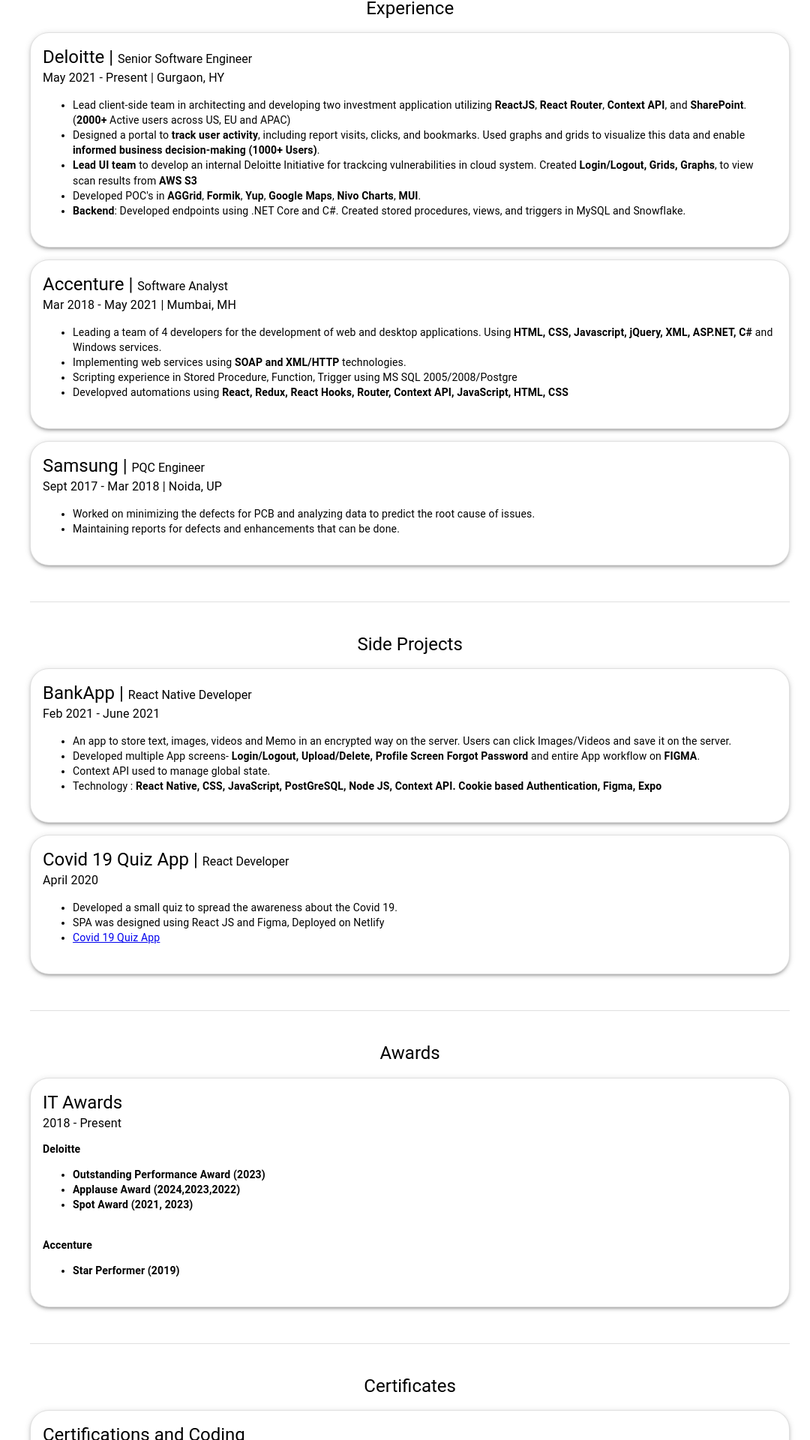
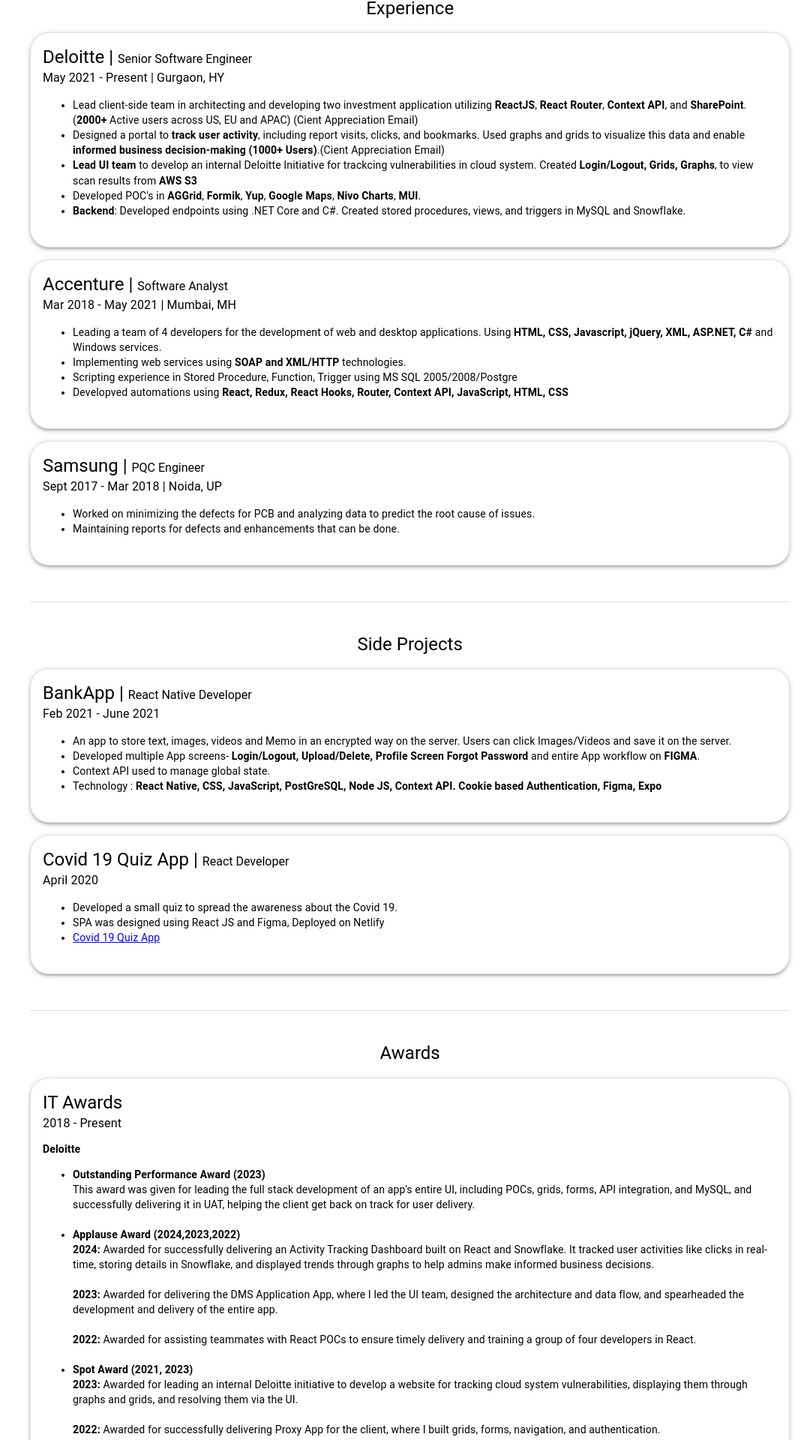
Before and after one commit to iAchyut/portfolio-ts, a React (Create React App) app: page / in a window 1280 px wide. Shown: the part 815-2735 px from the top of the page at 75% size, without its empty margins (200-1280 px from the left). Built offline with nearby package versions, Linux system fonts and the light colour scheme.

Commit message:
Added form and UI features

```diff
--- a/src/App.tsx
+++ b/src/App.tsx
@@ -17,6 +17,7 @@
   const EducationRef = React.useRef(null);
   const SideProjRef = React.useRef(null);
   const IntroRef = React.useRef(null);
+  const ContactRef = React.useRef(null);
 
   const [mode, setMode] = React.useState<"light" | "dark">("light");
   const colorMode = React.useMemo(
@@ -83,6 +84,7 @@
               EducationRef={EducationRef}
               SideProjRef={SideProjRef}
               IntroRef={IntroRef}
+              ContactRef={ContactRef}
             />
           </Grid>
           <Grid item xs={2} style={{ padding: 0 }}>
@@ -97,6 +99,7 @@
               EducationRef={EducationRef}
               SideProjRef={SideProjRef}
               IntroRef={IntroRef}
+              ContactRef={ContactRef}
             />
           </Grid>
         </Grid>
--- a/src/components/Content/Awards/index.js
+++ b/src/components/Content/Awards/index.js
@@ -10,13 +10,31 @@
       <b>Deloitte</b>
       <ul>
         <li>
-          <b>Outstanding Performance Award (2023)</b>
+          <b>Outstanding Performance Award (2023)</b> <br/>
+          This award was given for leading the full stack development of an app's entire UI, including POCs, grids, forms, API integration, and MySQL, and successfully delivering it in UAT, helping the client get back on track for user delivery.
         </li>
+        <br/>
         <li>
           <b>Applause Award (2024,2023,2022)</b>
+          <br/>
+          <b>2024:</b> Awarded for successfully delivering an Activity Tracking Dashboard built on React and Snowflake. It tracked user activities like clicks in real-time, storing details in Snowflake, and displayed trends through graphs to help admins make informed business decisions.
+          <br/>
+          <br/>
+          <b>2023:</b> Awarded for delivering the DMS Application App, where I led the UI team, designed the architecture and data flow, and spearheaded the development and delivery of the entire app.
+          <br/>
+          <br/>
+          <b>2022:</b> Awarded for assisting teammates with React POCs to ensure timely delivery and training a group of four developers in React.
+          <br/>
+          <br/>
         </li>
         <li>
           <b>Spot Award (2021, 2023)</b>
+          <br/>
+          <b>2023:</b> Awarded for leading an internal Deloitte initiative to develop a website for tracking cloud system vulnerabilities, displaying them through graphs and grids, and resolving them via the UI.
+          <br/>
+          <br/>
+          <b>2022:</b> Awarded for successfully delivering Proxy App for the client, where I built grids, forms, navigation, and authentication.
+          <br/>
         </li>
       </ul>
       <br />
@@ -24,6 +42,9 @@
       <ul>
         <li>
           <b>Star Performer (2019)</b>
+          <br/>
+          <b>2019:</b> Awarded for driving multiple releases to PROD, leading client calls, spearheading development with two junior devs, and receiving positive client feedback.
+          <br/>
         </li>
       </ul>
     </>
--- /dev/null
+++ b/src/components/Content/ContactMe/index.js
@@ -0,0 +1,28 @@
+import React from "react";
+import Typography from "@mui/material/Typography";
+import OutlinedCard from "../../ReusuableComponents/Card";
+import Stack from "@mui/material/Stack";
+import Divider from "@mui/material/Divider";
+
+const ContactMe = ({ reference }) => {
+  return (
+    <>
+      <div style={{ height: "1000px", width: "95%" }}>
+        <iframe
+          ref={reference}
+          src="https://docs.google.com/forms/d/e/1FAIpQLSfV1LeEmW5yvVvFDD3AuCH1giTKt7AyWgPNToKoqg1unZdDgQ/viewform?embedded=true"
+          width="95%"
+          height="100%"
+          frameborder="0"
+          marginheight="0"
+          marginwidth="0"
+        >
+          Loading…
+        </iframe>
+      </div>
+      <Divider width="95%" sx={{ margin: 5 }} />
+    </>
+  );
+};
+
+export default ContactMe;
--- a/src/components/Content/Education/index.js
+++ b/src/components/Content/Education/index.js
@@ -5,30 +5,24 @@
 import Divider from "@mui/material/Divider";
 
 const Education = ({ reference }) => {
-  let SMVDUjsx = <>
+  let SMVDUjsx = (
+    <>
       <ul>
-    <li>
-      Colleage of Engineering
-    </li>
-      <li>
-        Electronics and Communication Engineering
-      </li>
-      <li>
-        CGPA : 7.31/10.00
-      </li>
+        <li>College of Engineering</li>
+        <li>Electronics and Communication Engineering</li>
+        <li>CGPA :<b>7.31/10.00</b> </li>
       </ul>
     </>
+  );
 
-let CMSjsx = <>
+  let CMSjsx = (
+    <>
       <ul>
-    <li>
-      10th : 89.5%
-    </li>
-    <li>
-      12th : 89.2%
-    </li>
+        <li>10th : 89.5%</li>
+        <li>12th : 89.2%</li>
       </ul>
     </>
+  );
 
   return (
     <>
@@ -53,7 +47,7 @@
           secondaryHeading={"April 1998 - May 2013"}
           body={CMSjsx}
         />
-         <Divider width="95%" sx={{margin:5}}/>
+        <Divider width="95%" sx={{ margin: 5 }} />
       </Stack>
     </>
   );
--- a/src/components/Content/Experience/index.js
+++ b/src/components/Content/Experience/index.js
@@ -12,13 +12,13 @@
           Lead client-side team in architecting and developing two investment
           application utilizing <b>ReactJS</b>, <b>React Router</b>,{" "}
           <b>Context API</b>, and <b>SharePoint</b>. (<b>2000+</b> Active users
-          across US, EU and APAC)
+          across US, EU and APAC) (Cient Appreciation Email)
         </li>
         <li>
           Designed a portal to <b>track user activity</b>, including report
           visits, clicks, and bookmarks. Used graphs and grids to visualize this
           data and enable <b>informed business decision-making (1000+ Users)</b>
-          .
+          .(Cient Appreciation Email)
         </li>
         <li>
           <b>Lead UI team</b> to develop an internal Deloitte Initiative for
--- a/src/components/Content/Skills/index.js
+++ b/src/components/Content/Skills/index.js
@@ -31,6 +31,7 @@
       >
         Skills
       </Typography>
+      <Stack style={{ justifyContent: "center", alignItems: "center" }}>
       <OutlinedCard
         style={{ width: "95%", padding: 1, height:"fit-content" }}
         heading={""}
@@ -67,6 +68,8 @@
           </Stack>
         }
       />
+       <Divider width="95%" sx={{margin:5}}/>
+       </Stack>
     </>
   );
 };
--- a/src/components/Content/index.js
+++ b/src/components/Content/index.js
@@ -7,6 +7,7 @@
 import Skills from "./Skills";
 import Grow from "@mui/material/Grow";
 import Introduction from "./Introduction";
+import ContactMe from "./ContactMe";
 
 const MainContent = ({
   ExpRef,
@@ -15,7 +16,8 @@
   SkillsRef,
   EducationRef,
   SideProjRef,
-  IntroRef
+  IntroRef,
+  ContactRef
 }) => {
   return (
     <>
@@ -29,6 +31,7 @@
             <Certificates reference={CertiRef} />
             <Skills reference={SkillsRef} />
             <Education reference={EducationRef} />
+            <ContactMe reference={ContactRef} />
           </div>
         }
       </Grow>
--- a/src/components/Navbar/Data/ListData.js
+++ b/src/components/Navbar/Data/ListData.js
@@ -1,4 +1,4 @@
-const listData = ['Experience', 'Side Projects','Awards','Certificates', 'Skills', 'Education'];
+const listData = ['Experience', 'Side Projects','Awards','Certificates', 'Skills', 'Education','Contact'];
 
 
 
--- a/src/components/Navbar/index.js
+++ b/src/components/Navbar/index.js
@@ -24,6 +24,7 @@
   EducationRef,
   SideProjRef,
   IntroRef,
+  ContactRef
 }) {
   const theme = useTheme();
   const colorMode = React.useContext(ColorModeContext);
@@ -34,6 +35,7 @@
     Skills: SkillsRef,
     Education: EducationRef,
     "Side Projects": SideProjRef,
+    Contact:ContactRef
   };
 
   return (
--- a/src/components/ReusuableComponents/Card/index.js
+++ b/src/components/ReusuableComponents/Card/index.js
@@ -8,17 +8,34 @@
 import { primaryColor } from "../../../Constants/color";
 
 export default function OutlinedCard(props) {
-  let heading = props.heading.split('|');
+  let heading = props.heading.split("|");
   return (
-    <Box sx={{ minWidth: 275, ...props.style }}>
-      <Card variant="outlined" sx={{borderRadius:"25px",
-      //bgcolor:primaryColor,
-     // backgroundColor:"#222629",
-      boxShadow: 3}}>
+    <Box
+      sx={{
+        minWidth: 275,
+
+        ...props.style,
+      }}
+    >
+      <Card
+        variant="outlined"
+        sx={{
+          borderRadius: "25px",
+          //bgcolor:primaryColor,
+          // backgroundColor:"#222629",
+          boxShadow: 3,
+          ":hover": {
+            boxShadow: 20, // theme.shadows[20]
+          },
+        }}
+      >
         <React.Fragment>
           <CardContent>
             <Typography variant="h5" component="p">
-              {heading[0]} {heading.length > 1 ? "|" :""} <span style={{fontSize:16}}>{ heading.length > 1 ?  heading[1]: ""} </span>
+              {heading[0]} {heading.length > 1 ? "|" : ""}{" "}
+              <span style={{ fontSize: 16 }}>
+                {heading.length > 1 ? heading[1] : ""}{" "}
+              </span>
             </Typography>
             <Typography sx={{ mb: 1.5 }} color="text.secondary">
               {props.secondaryHeading}
```
Lines whose indentation alone changed are shown as unchanged.
